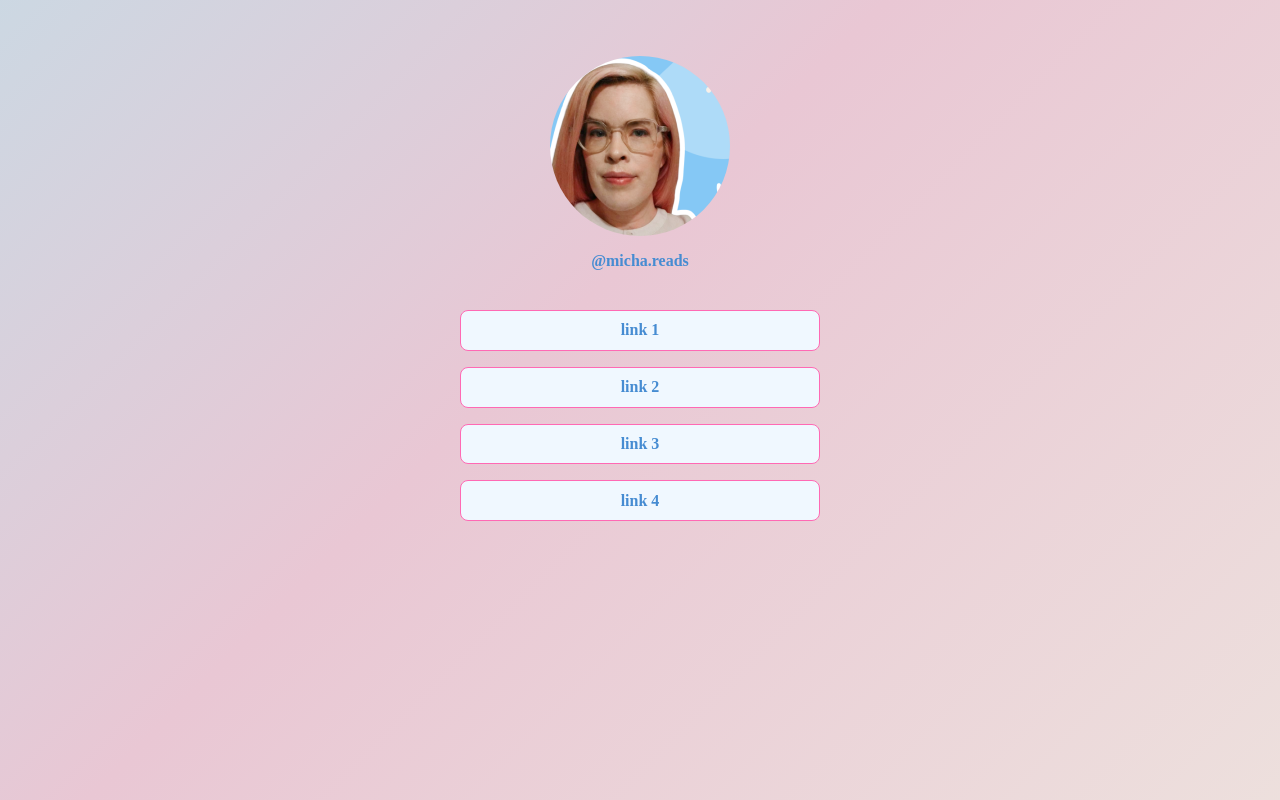
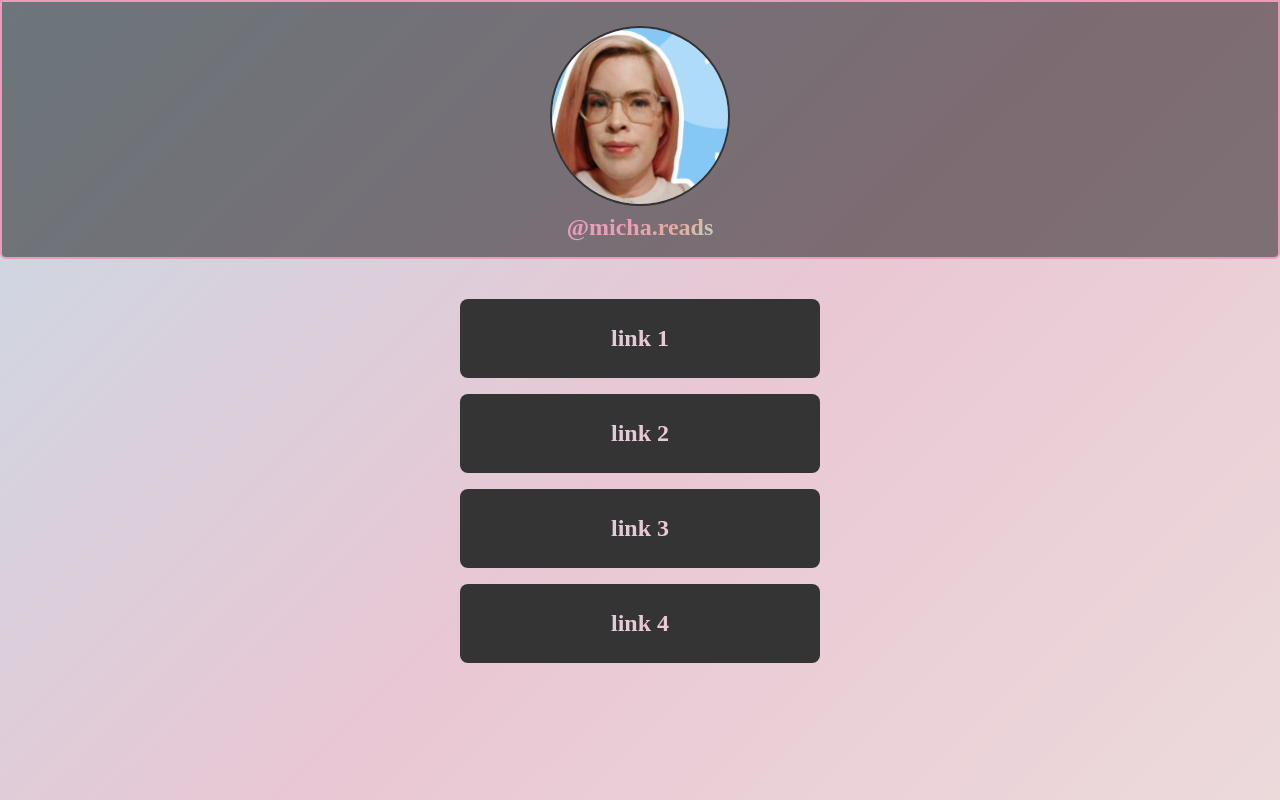
Before and after one commit to michaella23/arbol-de-enlaces, a plain HTML site: page index.html in a window 1280 px wide. Drawn offline with Linux system fonts and the light colour scheme.

Commit message:
more styling

```diff
--- a/index.css
+++ b/index.css
@@ -3,13 +3,15 @@
 }
 
 body {
-    display: flex;
-    flex-direction: column;
-    justify-content: center;
-    align-items: center;
+    margin: 0;
+}
+
+body, a {
     background: linear-gradient(-45deg, #ede0dd, #e9c7d4, #c1dee8, #c8f4e9);
 	background-size: 200% 200%;
-	animation: gradient 10s ease infinite;
+	animation: gradient 15s ease infinite;
+    -webkit-background-clip: text;
+    -webkit-text-fill-color: transparent;
 }
 
 @keyframes gradient {
@@ -24,11 +26,22 @@ body {
 	}
 }
 
+header {
+    background-color: #00030477;
+    width: 100%;
+    padding: 1em;
+    justify-content: space-between;
+    border: 2px double #ea9cb8;
+    border-bottom-left-radius: 6px;
+    border-bottom-right-radius: 6px;
+}
+
 img {
-    margin: 3em 0 1em;
+    margin: 0.5em;
     width: 180px;
     height: 180px;
     border-radius: 180px;
+    border: 2px solid #343434;
 }
 
 ul {
@@ -36,25 +49,49 @@ ul {
     width: 100%;
     max-width: 400px;
     padding: 0;
-    display: flex;
-    flex-direction: column;
-    align-items: center;
-    justify-content: center;
 }
 
 li {
     width: 90%;
     margin: 0.5em 0;
     list-style: none;
-    border: 1px solid hotpink;
-    background-color: aliceblue;
+    background-color: #343434;
     border-radius: 8px;
-    padding: .65em;
-    text-align: center;;
+    padding: 1.5em;
+    text-align: center;
+    border: 2px double transparent;
+}
+
+li:hover, li:focus {
+    border: 2px double #ea9cb8;
 }
 
 a {
+    font-size: 1.5rem;
     text-decoration: none;
-    color: rgb(70, 140, 210);
     font-weight: bold;
 }
+
+.insta-tag {
+    background: linear-gradient(-45deg, #98f1db, #e7ab9e, #ea9cb8, #ea9cb8, #8fcfe4, #98f1db);
+    background-size: 200% 200%;
+	animation: gradient 15s ease infinite;
+    /* animation: none; */
+    -webkit-background-clip: text;
+    -webkit-text-fill-color: transparent;
+}
+
+.flex-col {
+    display: flex;
+    flex-direction: column;
+    justify-content: center;
+    align-items: center;
+}
+
+a:hover, a:focus, a:active {
+    -webkit-text-fill-color: rgba(249, 247, 247, 0.6);
+}
+
+.enlace {
+    padding: 1em 2em;
+}
--- a/index.html
+++ b/index.html
@@ -7,10 +7,12 @@
     <title>Arbol de Enlaces</title>
     <link rel="stylesheet" href="index.css"/>
 </head>
-<body>
-    <img src="profile-pic.png" alt="white women with pinkish hair and glasses">
-    <a href="https://www.instagram.com/micha.reads/">@micha.reads</a>
-    <ul>
+<body class="flex-col">
+    <header class="flex-col">
+        <img src="profile-pic.png" alt="white women with pinkish hair and glasses">
+        <a href="https://www.instagram.com/micha.reads/" class="insta-tag">@micha.reads</a>
+    </header>
+    <ul class="flex-col">
         <li><a href="" target="_blank" class="enlace">link 1</a></li>
         <li><a href="" target="_blank" class="enlace">link 2</a></li>
         <li><a href="" target="_blank" class="enlace">link 3</a></li>
```
